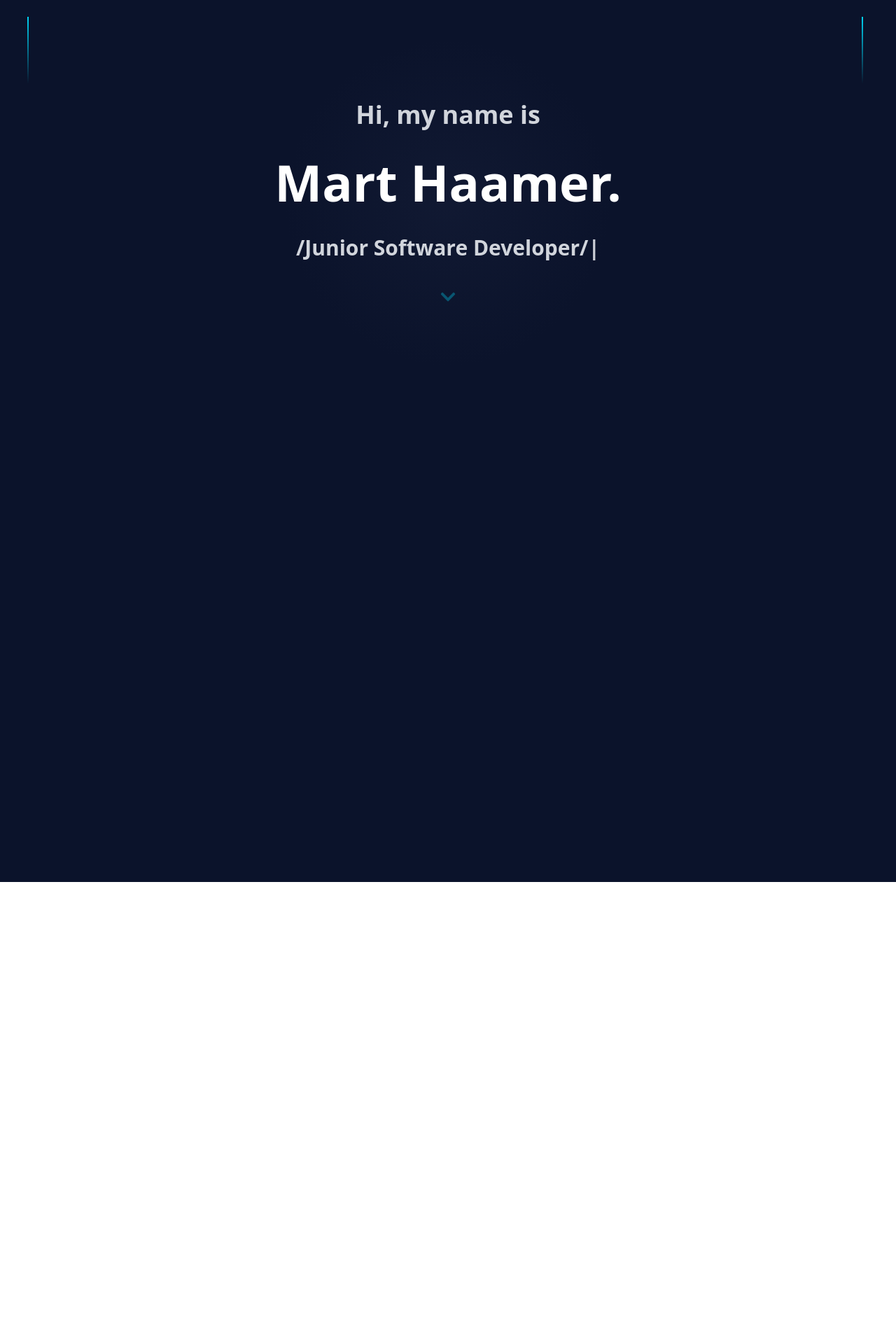
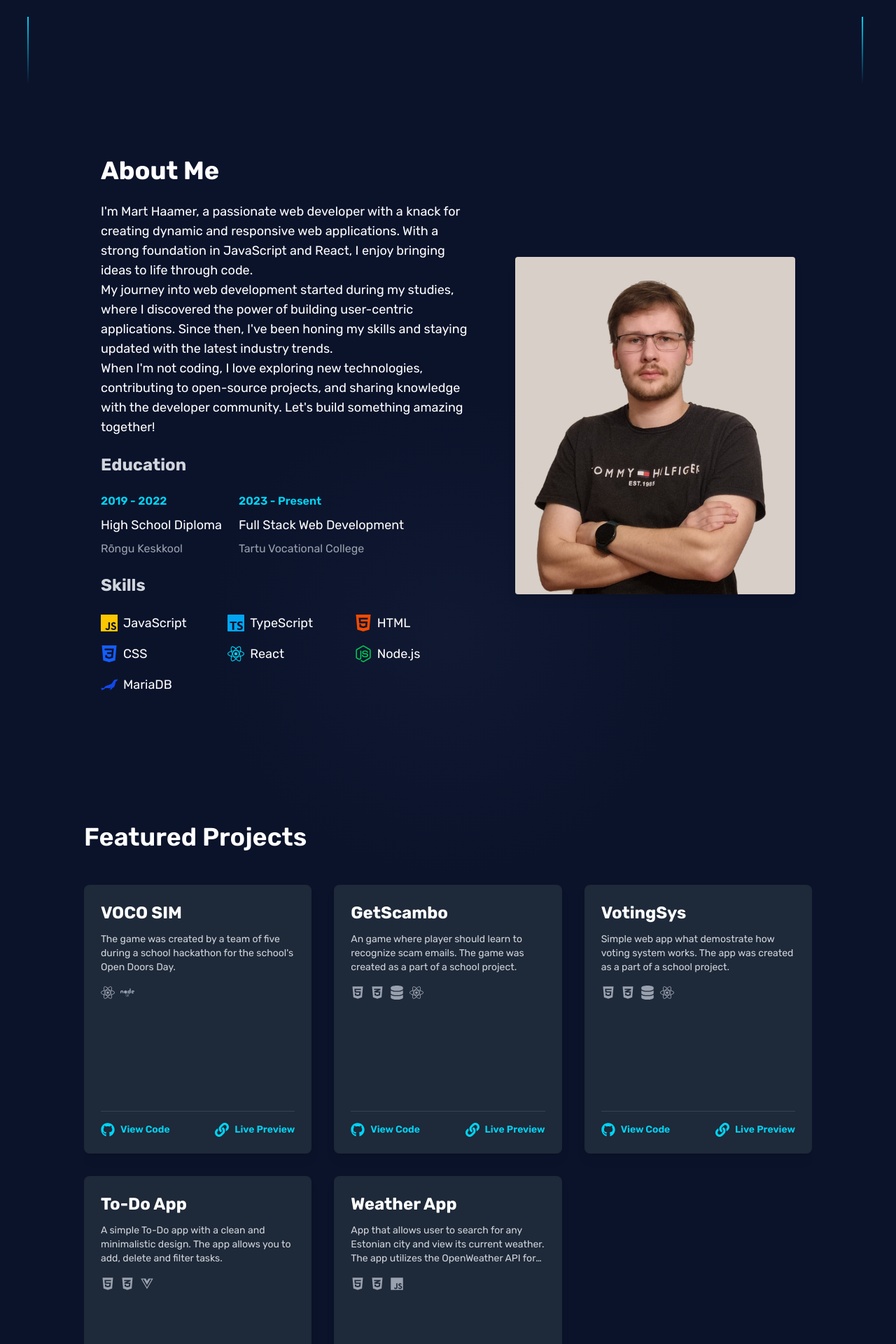
Before and after one commit to Mart556/portfolio, a React (Vite) app: page / in a window 1280 px wide. Shown: the part 680-2600 px from the top of the page at 70% size. Before the commit the page ends 1940 px from the top, so only its background shows below. Built offline with nearby package versions, Linux system fonts and the light colour scheme.

Commit message:
Style changes

```diff
--- a/src/components/Layout.tsx
+++ b/src/components/Layout.tsx
@@ -10,7 +10,7 @@ const Layout = ({ children }: LayoutProps) => {
 			<div className='w-20 shrink-0' />
 
 			<main
-				className='flex-1 min-h-screen overflow-auto no-scrollbar mx-10'
+				className='flex-1 h-full overflow-auto no-scrollbar mx-10'
 				style={{ scrollbarWidth: "none", msOverflowStyle: "none" }}
 			>
 				{children}
--- a/src/index.css
+++ b/src/index.css
@@ -1,7 +1,8 @@
+@import url("https://fonts.googleapis.com/css2?family=Rubik:ital,wght@0,300..900;1,300..900&display=swap");
 @import "tailwindcss";
 
 :root {
-	font-family: system-ui, Avenir, Helvetica, Arial, sans-serif;
+	font-family: "Rubik", sans-serif;
 	line-height: 1.5;
 	font-weight: 400;
 
--- a/src/main.tsx
+++ b/src/main.tsx
@@ -9,6 +9,7 @@ import Layout from "./components/Layout.tsx";
 import Home from "./sections/Home.tsx";
 import About from "./sections/About.tsx";
 import Projects from "./sections/Projects.tsx";
+import Contact from "./sections/Contact.tsx";
 
 createRoot(document.getElementById("root")!).render(
 	<StrictMode>
@@ -19,6 +20,7 @@ createRoot(document.getElementById("root")!).render(
 			<Home />
 			<About />
 			<Projects />
+			<Contact />
 		</Layout>
 	</StrictMode>
 );
--- a/src/sections/About.tsx
+++ b/src/sections/About.tsx
@@ -42,9 +42,9 @@ const About = () => {
 	return (
 		<div
 			id='about'
-			className='h-full flex items-center justify-between text-white'
+			className='h-full py-20 flex items-center justify-between text-white'
 		>
-			<div className='max-w-3xl  px-6 py-20 space-y-6'>
+			<div className='max-w-3xl p-6 space-y-6 md:max-w-xl '>
 				<h2 className='text-4xl font-bold mb-6'>About Me</h2>
 
 				<p className='text-lg'>
@@ -76,7 +76,7 @@ const About = () => {
 
 				<h3 className='text-2xl text-gray-300 font-bold mb-6'>Skills</h3>
 
-				<div className='flex flex-row space-x-6'>
+				<div className='grid grid-cols-2 sm:grid-cols-3 gap-4'>
 					{Skills.map((skill, index) => (
 						<div key={index} className='flex items-center space-x-2'>
 							{skill.icon}
@@ -90,7 +90,7 @@ const About = () => {
 				<img
 					src='./mart.webp'
 					alt='Mart Haamer'
-					className='h-150 rounded mx-auto'
+					className='rounded mx-auto w-100 shadow-lg'
 				/>
 			</div>
 		</div>
--- a/src/sections/Contact.tsx
+++ b/src/sections/Contact.tsx
@@ -0,0 +1,23 @@
+const Contact = () => {
+	return (
+		<div id='contact' className='h-full py-20 flex flex-col text-white'>
+			<h2 className='text-4xl font-semibold mb-12'>Get in Touch</h2>
+			<p className='text-lg mb-6'>
+				I'm always open to discussing new projects, creative ideas, or
+				opportunities to be part of your visions. Feel free to reach out to me
+				through any of the platforms below or send me an email directly.
+			</p>
+			<div className='space-y-4'>
+				<a
+					href='mailto:mart.haamer@voco.ee'
+					className='text-cyan-400 hover:text-cyan-300 transition-colors duration-200'
+				>
+					Email:
+					<span className='ml-2 underline'>mart.haamer@voco.ee</span>
+				</a>
+			</div>
+		</div>
+	);
+};
+
+export default Contact;
--- a/src/sections/Home.tsx
+++ b/src/sections/Home.tsx
@@ -52,7 +52,7 @@ const Home = () => {
 	return (
 		<div
 			id='home'
-			className='relative flex h-full flex-col items-center justify-center space-y-10'
+			className='min-h-screen flex h-full flex-col items-center justify-center space-y-10'
 		>
 			<h2 className='text-4xl font-semibold text-gray-300'>Hi, my name is</h2>
 			<h1 className='text-7xl font-bold text-white'>Mart Haamer.</h1>
--- a/src/sections/Projects.tsx
+++ b/src/sections/Projects.tsx
@@ -1,39 +1,61 @@
-import { useState } from "react";
-import { FaGithub } from "react-icons/fa";
+import { useState, useEffect, useRef } from "react";
+import {
+	FaGithub,
+	FaLink,
+	FaReact,
+	FaNode,
+	FaHtml5,
+	FaCss3Alt,
+	FaDatabase,
+	FaJs,
+	FaVuejs,
+} from "react-icons/fa";
 
-const Data = [
+type DataType = {
+	title: string;
+	description: string;
+	tools: string[];
+	gitLink: string;
+	previewImage: string;
+	previewLink?: string;
+};
+
+const Data: DataType[] = [
 	{
-		title: "Alien Webshop",
+		title: "VOCO SIM",
 		description:
-			"Alien-themed webshop, complete with a cart system and admin view! This project was brought to life by a dedicated team of three as part of a school assignment.",
-		tools: "fa-html5 fa-css3-alt fa-database fa-js",
-		gitLink: "https://github.com/robinristo78/web-shop",
-		previewImage: "/webshop-preview.webp",
+			"The game was created by a team of five during a school hackathon for the school's Open Doors Day.",
+		tools: ["react", "node"],
+		gitLink: "https://github.com/ilmarIV/VOCO_SIM",
+		previewImage: "/vocosim-preview.png",
+		previewLink: "http://37.27.45.218:3420/",
 	},
 
 	{
 		title: "GetScambo",
 		description:
 			"An game where player should learn to recognize scam emails. The game was created as a part of a school project.",
-		tools: "fa-html5 fa-css3-alt fa-database fa-react",
+		tools: ["html5", "css3", "database", "react"],
 		gitLink: "https://github.com/Mart556/getscambo",
 		previewImage: "/getscambo-preview.webp",
+		previewLink: "http://37.27.45.218/",
 	},
 
 	{
 		title: "VotingSys",
 		description:
 			"Simple web app what demostrate how voting system works. The app was created as a part of a school project.",
-		tools: "fa-html5 fa-css3-alt fa-database fa-react",
+		tools: ["html5", "css3", "database", "react"],
 		gitLink: "https://github.com/Mart556/votingsys",
 		previewImage: "/votingsys-preview.webp",
+		previewLink: "http://37.27.45.218:3001",
 	},
 
 	{
 		title: "To-Do App",
 		description:
 			"A simple To-Do app with a clean and minimalistic design. The app allows you to add, delete and filter tasks.",
-		tools: "fa-html5 fa-css3-alt fa-vuejs",
+		tools: ["html5", "css3", "vuejs"],
 		gitLink: "https://github.com/Mart556/lopuprojekt_v1",
 		previewImage: "/todo-preview.webp",
 	},
@@ -42,17 +64,79 @@ const Data = [
 		title: "Weather App",
 		description:
 			"App that allows user to search for any Estonian city and view its current weather. The app utilizes the OpenWeather API for retrieving weather data.",
-		tools: "fa-html5 fa-css3-alt fa-js",
+		tools: ["html5", "css3", "js"],
 		gitLink: "https://github.com/Mart556/weather_express",
 		previewImage: "/weather-app-preview.webp",
 	},
 ];
 
-const ProjectCard = ({ project }: { project: (typeof Data)[0] }) => {
+// Map tool names to React Icons components
+const getToolIcon = (tool: string) => {
+	const toolIconMap: Record<string, React.ReactNode> = {
+		react: (
+			<FaReact
+				key={tool}
+				className='h-5 w-5 text-gray-400 hover:text-cyan-400 transition-colors'
+			/>
+		),
+		node: (
+			<FaNode
+				key={tool}
+				className='h-5 w-5 text-gray-400 hover:text-cyan-400 transition-colors'
+			/>
+		),
+		html5: (
+			<FaHtml5
+				key={tool}
+				className='h-5 w-5 text-gray-400 hover:text-cyan-400 transition-colors'
+			/>
+		),
+		css3: (
+			<FaCss3Alt
+				key={tool}
+				className='h-5 w-5 text-gray-400 hover:text-cyan-400 transition-colors'
+			/>
+		),
+		database: (
+			<FaDatabase
+				key={tool}
+				className='h-5 w-5 text-gray-400 hover:text-cyan-400 transition-colors'
+			/>
+		),
+		js: (
+			<FaJs
+				key={tool}
+				className='h-5 w-5 text-gray-400 hover:text-cyan-400 transition-colors'
+			/>
+		),
+		vuejs: (
+			<FaVuejs
+				key={tool}
+				className='h-5 w-5 text-gray-400 hover:text-cyan-400 transition-colors'
+			/>
+		),
+	};
+	return toolIconMap[tool] || null;
+};
+
+const ProjectCard = ({
+	project,
+	index,
+	animatedCards,
+}: {
+	project: DataType;
+	index: number;
+	animatedCards: Set<number>;
+}) => {
 	const [showPreview, setShowPreview] = useState(false);
+	const isAnimated = animatedCards.has(index);
 
 	return (
 		<div
+			style={{
+				animation: isAnimated ? `slideInUp 0.6s ease-out forwards` : "none",
+				opacity: 0,
+			}}
 			className='group relative h-96 overflow-hidden rounded-lg bg-gray-800 shadow-lg transition-all duration-300'
 			onMouseEnter={() => setShowPreview(true)}
 			onMouseLeave={() => setShowPreview(false)}
@@ -81,6 +165,15 @@ const ProjectCard = ({ project }: { project: (typeof Data)[0] }) => {
 					<p className='text-gray-300 text-sm line-clamp-3'>
 						{project.description}
 					</p>
+
+					<div className='mt-4 flex flex-wrap gap-2'>
+						{Array.isArray(project.tools) &&
+							project.tools.map((tool: string) => (
+								<div key={tool} title={tool}>
+									{getToolIcon(tool)}
+								</div>
+							))}
+					</div>
 				</div>
 
 				<div className='flex items-center justify-between pt-4 border-t border-gray-700'>
@@ -93,6 +186,18 @@ const ProjectCard = ({ project }: { project: (typeof Data)[0] }) => {
 						<FaGithub className='h-5 w-5' />
 						<span className='text-sm font-semibold'>View Code</span>
 					</a>
+
+					{project.previewLink && (
+						<a
+							href={project.previewLink}
+							target='_blank'
+							rel='noopener noreferrer'
+							className='flex items-center gap-2 text-cyan-400 hover:text-cyan-300 transition-colors duration-200'
+						>
+							<FaLink className='h-5 w-5' />
+							<span className='text-sm font-semibold'>Live Preview</span>
+						</a>
+					)}
 				</div>
 			</div>
 		</div>
@@ -100,14 +205,87 @@ const ProjectCard = ({ project }: { project: (typeof Data)[0] }) => {
 };
 
 const Projects = () => {
+	const [animatedCards, setAnimatedCards] = useState<Set<number>>(new Set());
+	const [isVisible, setIsVisible] = useState(false);
+	const projectsRef = useRef<HTMLDivElement>(null);
+
+	useEffect(() => {
+		const observer = new IntersectionObserver(
+			(entries) => {
+				entries.forEach((entry) => {
+					if (entry.isIntersecting && !isVisible) {
+						setIsVisible(true);
+						observer.unobserve(entry.target);
+					}
+				});
+			},
+			{ threshold: 0.2 }
+		);
+
+		const currentRef = projectsRef.current;
+
+		if (currentRef) {
+			observer.observe(currentRef);
+		}
+
+		return () => {
+			if (currentRef) {
+				observer.unobserve(currentRef);
+			}
+		};
+	}, [isVisible]);
+
+	// Sequential animation - each card animates after the previous one finishes
+	useEffect(() => {
+		if (!isVisible) return;
+
+		// Show first card immediately
+		setAnimatedCards(new Set([0]));
+
+		let animationIndex = 0;
+		const animationDuration = 400; // Duration of each card's animation in ms
+
+		const animateNextCard = () => {
+			if (animationIndex < Data.length) {
+				setAnimatedCards((prev) => new Set([...prev, animationIndex]));
+				animationIndex++;
+				setTimeout(animateNextCard, animationDuration);
+			}
+		};
+
+		// Start animating from second card
+		setTimeout(animateNextCard, animationDuration);
+	}, [isVisible]);
+
 	return (
-		<div id='projects' className='h-full flex flex-col text-white'>
+		<div id='projects' className='h-full py-20 flex flex-col text-white'>
+			<style>{`
+				@keyframes slideInUp {
+					from {
+						opacity: 0;
+						transform: translateY(40px);
+					}
+					to {
+						opacity: 1;
+						transform: translateY(0);
+					}
+				}
+			`}</style>
+
 			<h2 className='text-4xl font-semibold mb-12'>Featured Projects</h2>
 
 			<div className='w-full overflow-hidden'>
-				<div className='grid grid-cols-1 md:grid-cols-2 lg:grid-cols-3 gap-8'>
-					{Data.map((project) => (
-						<ProjectCard key={project.title} project={project} />
+				<div
+					ref={projectsRef}
+					className='grid grid-cols-1 md:grid-cols-2 lg:grid-cols-3 gap-8'
+				>
+					{Data.map((project, index) => (
+						<ProjectCard
+							key={project.title}
+							project={project}
+							index={index}
+							animatedCards={animatedCards}
+						/>
 					))}
 				</div>
 			</div>
```
Also changed, not shown: src/components/Nav.tsx (+41 -8 lines), public/vocosim-preview.png (added).
